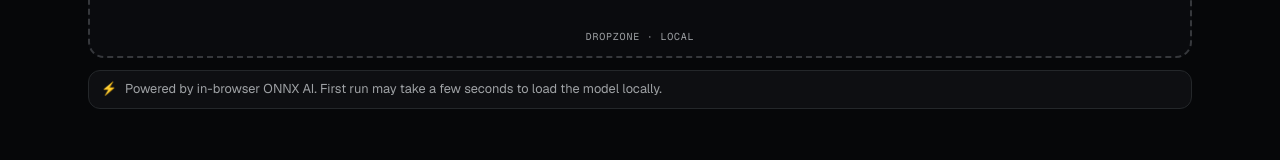
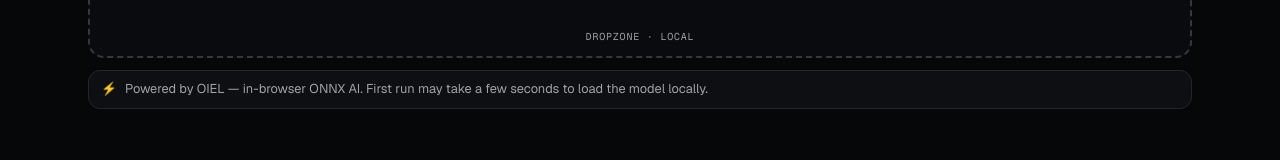
Before and after one commit to satirrdev/localism, a Next.js app: page / in a window 1280 px wide. Both pictures are taken after a click on the tab "BG Remove". Shown: the part 619-779 px from the top of the page. Built offline with nearby package versions, Linux system fonts and the light colour scheme.

Commit message:
feat: integrate OIEL for self-hosted background removal

```diff
--- a/src/components/bg-remove-panel.tsx
+++ b/src/components/bg-remove-panel.tsx
@@ -142,6 +142,8 @@ export function BgRemovePanel({ tool }: { tool: Tool }) {
         /* preload model so subsequent runs are instant */
         if (!modelReady) {
           await preload({
+            publicPath: "/bgremove/",
+            device: "gpu",
             progress: (key, current, total) => {
               setProgress({ key, current, total });
             },
@@ -153,6 +155,8 @@ export function BgRemovePanel({ tool }: { tool: Tool }) {
         setProgress({ key: "compute", current: 0, total: 1 });
 
         const blob = await removeBackground(target, {
+          publicPath: "/bgremove/",
+          device: "gpu",
           progress: (key, current, total) => {
             setProgress({ key, current, total });
           },
@@ -383,8 +387,8 @@ export function BgRemovePanel({ tool }: { tool: Tool }) {
       {/* ── helper note ───────────────────────────── */}
       <p className="mt-3 flex items-center gap-2 rounded-xl border border-rule bg-paper-2 px-3 py-2 text-xs leading-relaxed text-muted animate-pop">
         <span className="text-accent">⚡</span>
-        Powered by in-browser ONNX AI. First run may take a few seconds to load
-        the model locally.
+        Powered by OIEL — in-browser ONNX AI. First run may take a few seconds
+        to load the model locally.
         {modelReady && (
           <span className="ml-auto flex items-center gap-1 rounded-full bg-ok/15 px-2 py-0.5 font-mono text-[0.625rem] font-semibold text-ok">
             <Check aria-hidden="true" className="h-3 w-3" strokeWidth={2} />
@@ -448,7 +452,7 @@ export function BgRemovePanel({ tool }: { tool: Tool }) {
                         />
                         <span className="text-xs text-muted">
                           {status === "downloading"
-                            ? "Downloading AI model…"
+                            ? "Loading AI model…"
                             : "Removing background…"}
                         </span>
                       </>
@@ -474,7 +478,7 @@ export function BgRemovePanel({ tool }: { tool: Tool }) {
                 <span className="flex items-center gap-1.5 text-xs text-muted">
                   {isDownloading && <Loader2 aria-hidden="true" className="h-3 w-3 animate-spin" />}
                   {isDownloading
-                    ? "Downloading AI Model (cached after first run)…"
+                    ? "Loading AI Model (cached after first run)…"
                     : "Extracting subject & removing background…"}
                 </span>
                 <span className="font-mono text-[0.625rem] text-muted">{stagePct}%</span>
```
